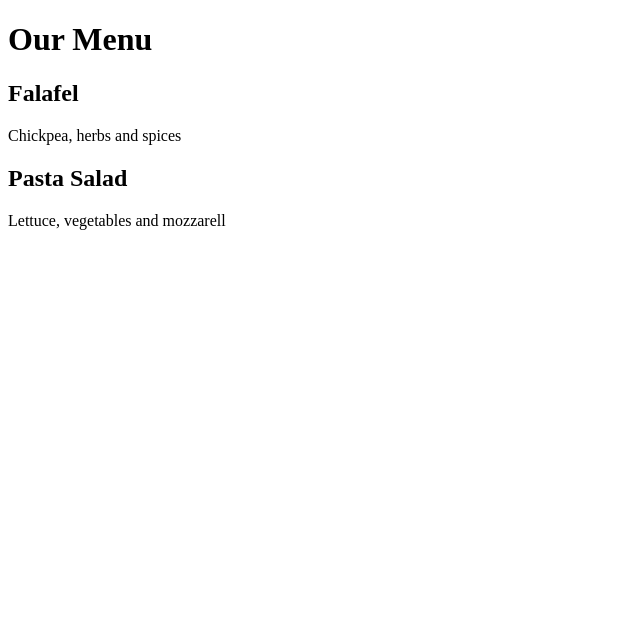
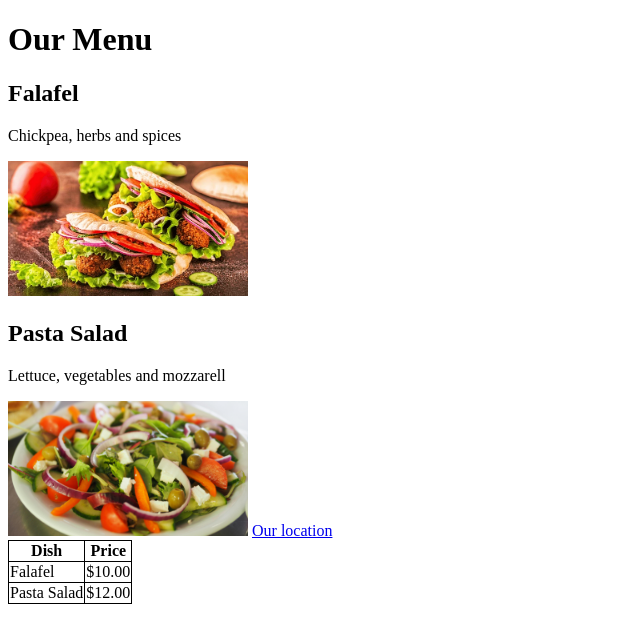
Before and after one commit to Ahsanul-Mostakin/Frontend-Intro-Meta, a plain HTML site: page Module2/index.html in a window 1280 px wide. Shown: the whole page, without its empty margins (0-640 px from the left). Drawn offline with Linux system fonts and the light colour scheme.

Commit message:
practice module 2

```diff
--- a/Module2/index.html
+++ b/Module2/index.html
@@ -5,11 +5,36 @@
     <meta name="viewport" content="width=device-width, initial-scale=1.0" />
     <title>Little Lemon</title>
   </head>
+  <style>
+    table,
+    th,
+    td {
+      border: 1px solid black;
+      border-collapse: collapse;
+    }
+  </style>
   <body>
     <h1>Our Menu</h1>
     <h2>Falafel</h2>
     <p>Chickpea, herbs and spices</p>
+    <img src="falafel.jpg" width="240" height="135" alt="A falafel" />
     <h2>Pasta Salad</h2>
     <p>Lettuce, vegetables and mozzarell</p>
+    <img src="salad.jpg" width="240" height="135" alt="A pasta salad" />
+    <a href="location.html">Our location</a>
+    <table>
+      <tr>
+        <th>Dish</th>
+        <th>Price</th>
+      </tr>
+      <tr>
+        <td>Falafel</td>
+        <td>$10.00</td>
+      </tr>
+      <tr>
+        <td>Pasta Salad</td>
+        <td>$12.00</td>
+      </tr>
+    </table>
   </body>
 </html>
```
Also changed, not shown: Module2/location.html (added, +12 -0 lines), Module2/falafel.jpg (added), Module2/salad.jpg (added).
